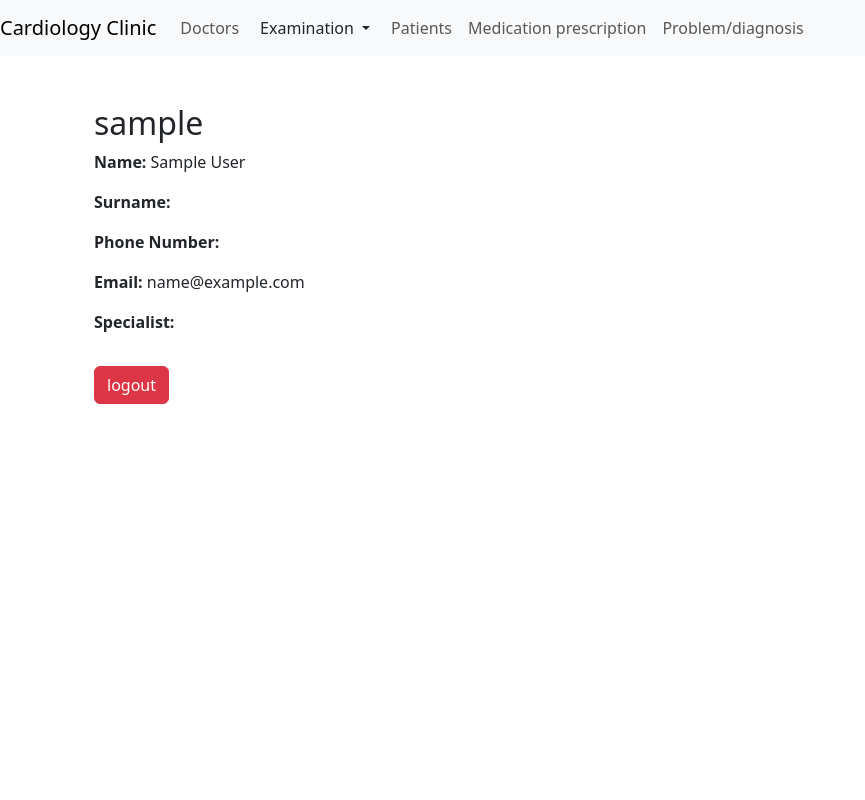
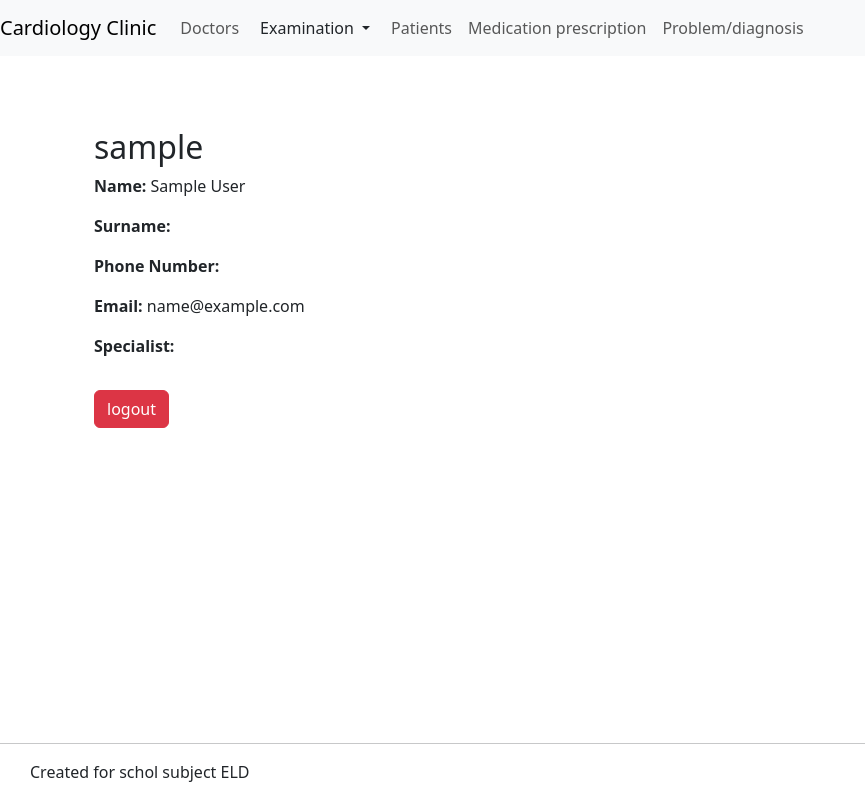
Before and after one commit to pulcovamon/cardiology_app, a Django app: page /doctors/account/ in a window 1280 px wide. Shown: the whole page, without its empty margins (0-865 px from the left). Run offline with Django 5.2, Linux system fonts and the light colour scheme; the visitor is signed in with stand-in values (Sample User, id 1); data comes from the database, SQL or seed files in the repository.

Commit message:
fix wrong attribute name in medication management and add footer

```diff
--- a/mysite/cardiology/models.py
+++ b/mysite/cardiology/models.py
@@ -67,22 +67,22 @@
     ecg_type = models.CharField(max_length=25, blank=True, null=True)
     arterial_heart_rate = models.IntegerField(blank=True, null=True)
     ventricular_heart_rate = models.IntegerField(blank=True, null=True)
-    qt_interval_global = models.IntegerField(blank=True, null=True)
-    qtc_interval_global = models.IntegerField(blank=True, null=True)
-    pr_interval_global = models.IntegerField(blank=True, null=True)
-    qrs_duration_global = models.IntegerField(blank=True, null=True)
-    rr_interval_global = models.IntegerField(blank=True, null=True)
+    qt_interval_global = models.FloatField(blank=True, null=True)
+    qtc_interval_global = models.FloatField(blank=True, null=True)
+    pr_interval_global = models.FloatField(blank=True, null=True)
+    qrs_duration_global = models.FloatField(blank=True, null=True)
+    rr_interval_global = models.FloatField(blank=True, null=True)
     p_axis = models.CharField(max_length=15, blank=True, null=True)
     qrs_axis = models.CharField(max_length=15, blank=True, null=True)
     t_axis = models.CharField(max_length=15, blank=True, null=True)
-    p_amplitude = models.IntegerField(blank=True, null=True)
-    p_duration = models.IntegerField(blank=True, null=True)
-    q_amplitude = models.IntegerField(blank=True, null=True)
-    q_duration = models.IntegerField(blank=True, null=True)
-    r_amplitude = models.IntegerField(blank=True, null=True)
-    r_duration = models.IntegerField(blank=True, null=True)
-    s_amplitude = models.IntegerField(blank=True, null=True)
-    s_duration = models.IntegerField(blank=True, null=True)
+    p_amplitude = models.FloatField(blank=True, null=True)
+    p_duration = models.FloatField(blank=True, null=True)
+    q_amplitude = models.FloatField(blank=True, null=True)
+    q_duration = models.FloatField(blank=True, null=True)
+    r_amplitude = models.FloatField(blank=True, null=True)
+    r_duration = models.FloatField(blank=True, null=True)
+    s_amplitude = models.FloatField(blank=True, null=True)
+    s_duration = models.FloatField(blank=True, null=True)
     conclusion = models.CharField(max_length=50, blank=True, null=True)
     ecg_diagnosis = models.CharField(max_length=50, blank=True, null=True)
     comment = models.CharField(max_length=250, blank=True, null=True)
--- a/mysite/cardiology/templates/cardiology/base.html
+++ b/mysite/cardiology/templates/cardiology/base.html
@@ -5,7 +5,21 @@
     <meta charset="utf-8">
     <meta name="viewport" content="width=device-width, initial-scale=1">
     <link href="https://cdn.jsdelivr.net/npm/bootstrap@5.3.3/dist/css/bootstrap.min.css" rel="stylesheet" integrity="sha384-QWTKZyjpPEjISv5WaRU9OFeRpok6YctnYmDr5pNlyT2bRjXh0JMhjY6hW+ALEwIH" crossorigin="anonymous">
-
+    <style>
+        html, body {
+            height: 100%;
+        }
+        body {
+            display: flex;
+            flex-direction: column;
+        }
+        .content {
+            flex: 1;
+        }
+        .footer {
+            margin-top: auto;
+        }
+    </style>
 </head>
 <body>
     <nav class="navbar navbar-expand-lg navbar-light bg-light">
@@ -27,11 +41,11 @@
                             <ul class="dropdown-menu" aria-labelledby="navbarDropdown">
                                 <li><a class="dropdown-item" href="{% url 'ecg_result_form' %}">ECG</a></li>
                                 <li><a class="dropdown-item" href="{% url 'laboratory_analyte_result_form' %}">Laboratory Analysis</a></li>
-                        <a class="dropdown-item" href="{% url 'pulse_heartbeat_form' %}">Pulse Heartbeat</a>
-                        <a class="dropdown-item" href="{% url 'blood_pressure_form' %}">Blood Pressure</a>
-                        <a class="dropdown-item" href="{% url 'respiration_form' %}">Respiration</a>
-                        <a class="dropdown-item" href="{% url 'body_mass_index_form' %}">BMI</a>
-                        <a class="dropdown-item" href="{% url 'pulse_oximetry_form' %}">Pulse Oximetry</a>
+                                <li><a class="dropdown-item" href="{% url 'pulse_heartbeat_form' %}">Pulse Heartbeat</a></li>
+                                <li><a class="dropdown-item" href="{% url 'blood_pressure_form' %}">Blood Pressure</a></li>
+                                <li><a class="dropdown-item" href="{% url 'respiration_form' %}">Respiration</a></li>
+                                <li><a class="dropdown-item" href="{% url 'body_mass_index_form' %}">BMI</a></li>
+                                <li><a class="dropdown-item" href="{% url 'pulse_oximetry_form' %}">Pulse Oximetry</a></li>
                             </ul>
                         </li>
                     </ul>
@@ -49,10 +63,18 @@
         </div>
     </nav>
 
-    <div class="container mt-4">
+    <div class="container mt-4 content">
         {% block content %}
         {% endblock %}
     </div>
+
+    <div class="footer">
+        <hr>
+        <p style="margin-left: 30px;">
+            Created for schol subject ELD
+        </p>
+    </div>
+
     <script src="https://cdn.jsdelivr.net/npm/bootstrap@5.3.3/dist/js/bootstrap.bundle.min.js" integrity="sha384-YvpcrYf0tY3lHB60NNkmXc5s9fDVZLESaAA55NDzOxhy9GkcIdslK1eN7N6jIeHz" crossorigin="anonymous"></script>
 </body>
 </html>
--- a/mysite/cardiology/views.py
+++ b/mysite/cardiology/views.py
@@ -530,6 +530,6 @@
                 "display": "Medication management"
             }]
         }
-        fhir_observation["valueString"] = examination.medication
+        fhir_observation["valueString"] = examination.medication_item
 
     return fhir_observation
```
Lines whose indentation alone changed are shown as unchanged.
